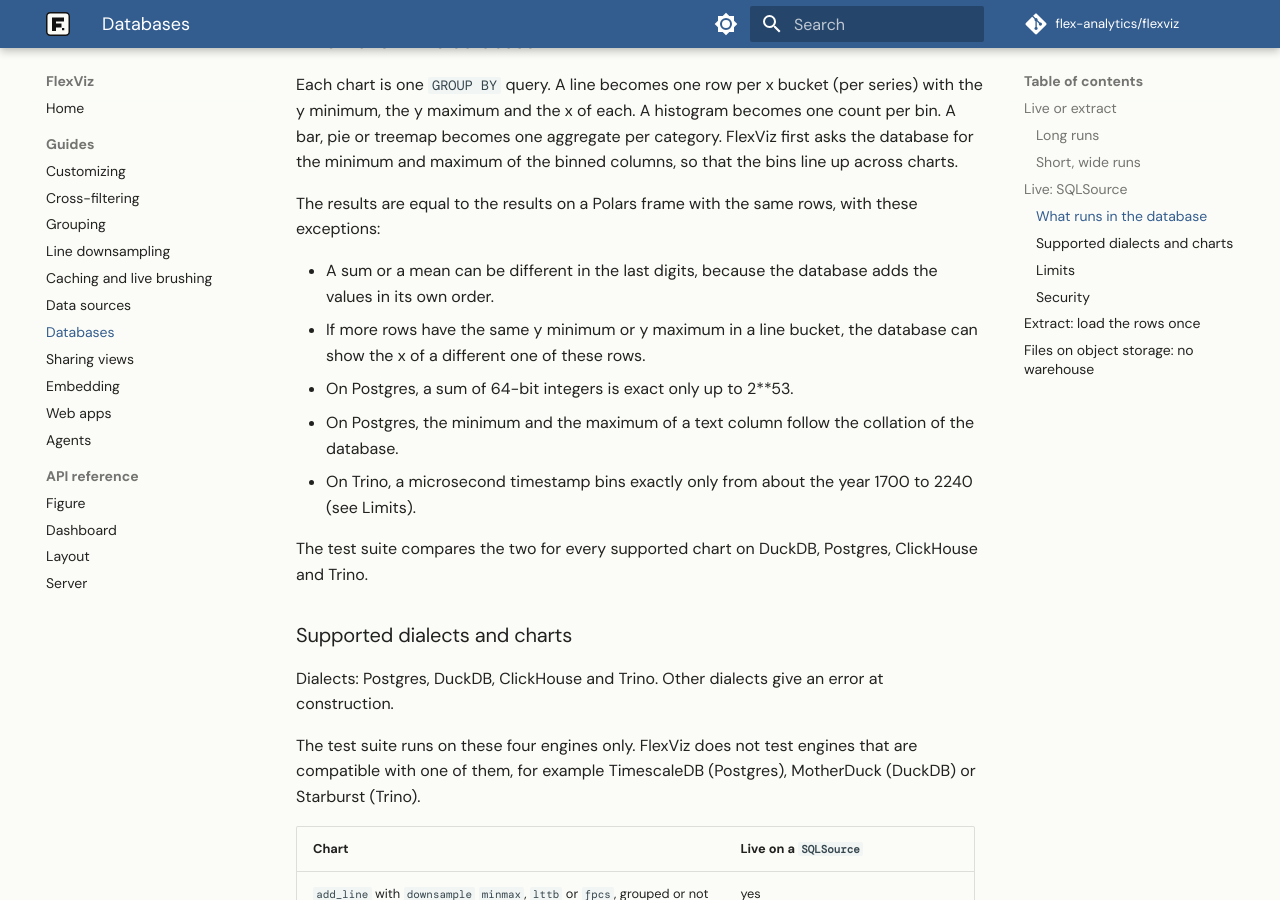
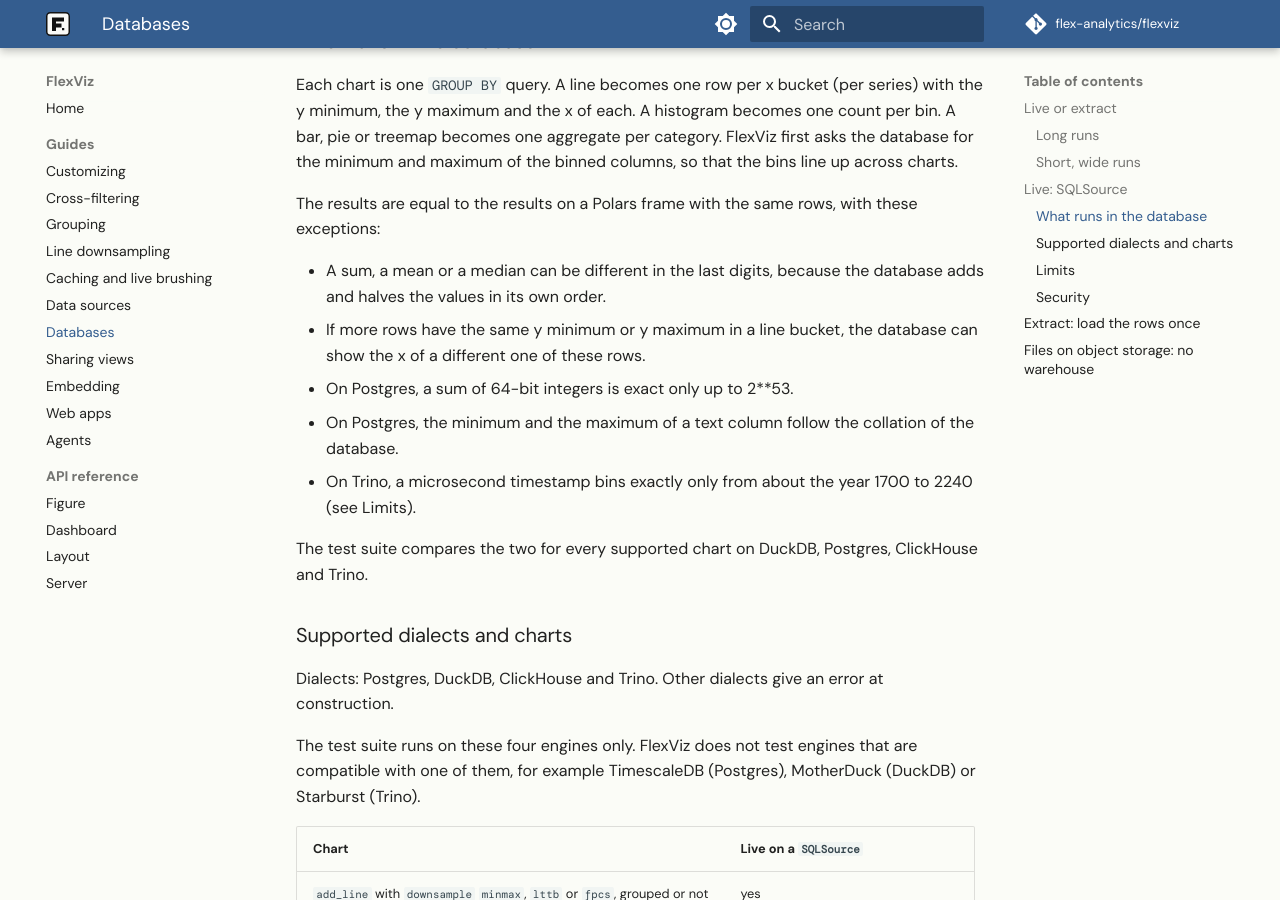
Before and after one commit to flex-analytics/flexviz, an MkDocs documentation site: the page built from docs/guides/databases.md, in a window 1280 px wide and 900 px high, scrolled down 4357 px. Built offline with MkDocs 1.6.1 and Material for MkDocs 9.7.7, drawn with Linux system fonts in a browser that asks for light colours; some web fonts are replaced; comment, search, counter and statistics services are not loaded.

Commit message:
docs(sql): include the median in the last-digit exceptions

```diff
--- a/docs/guides/databases.md
+++ b/docs/guides/databases.md
@@ -170,8 +170,8 @@ binned columns, so that the bins line up across charts.
 The results are equal to the results on a Polars frame with the same rows,
 with these exceptions:
 
-- A sum or a mean can be different in the last digits, because the database
-  adds the values in its own order.
+- A sum, a mean or a median can be different in the last digits, because the
+  database adds and halves the values in its own order.
 - If more rows have the same y minimum or y maximum in a line bucket, the
   database can show the x of a different one of these rows.
 - On Postgres, a sum of 64-bit integers is exact only up to 2**53.
```
